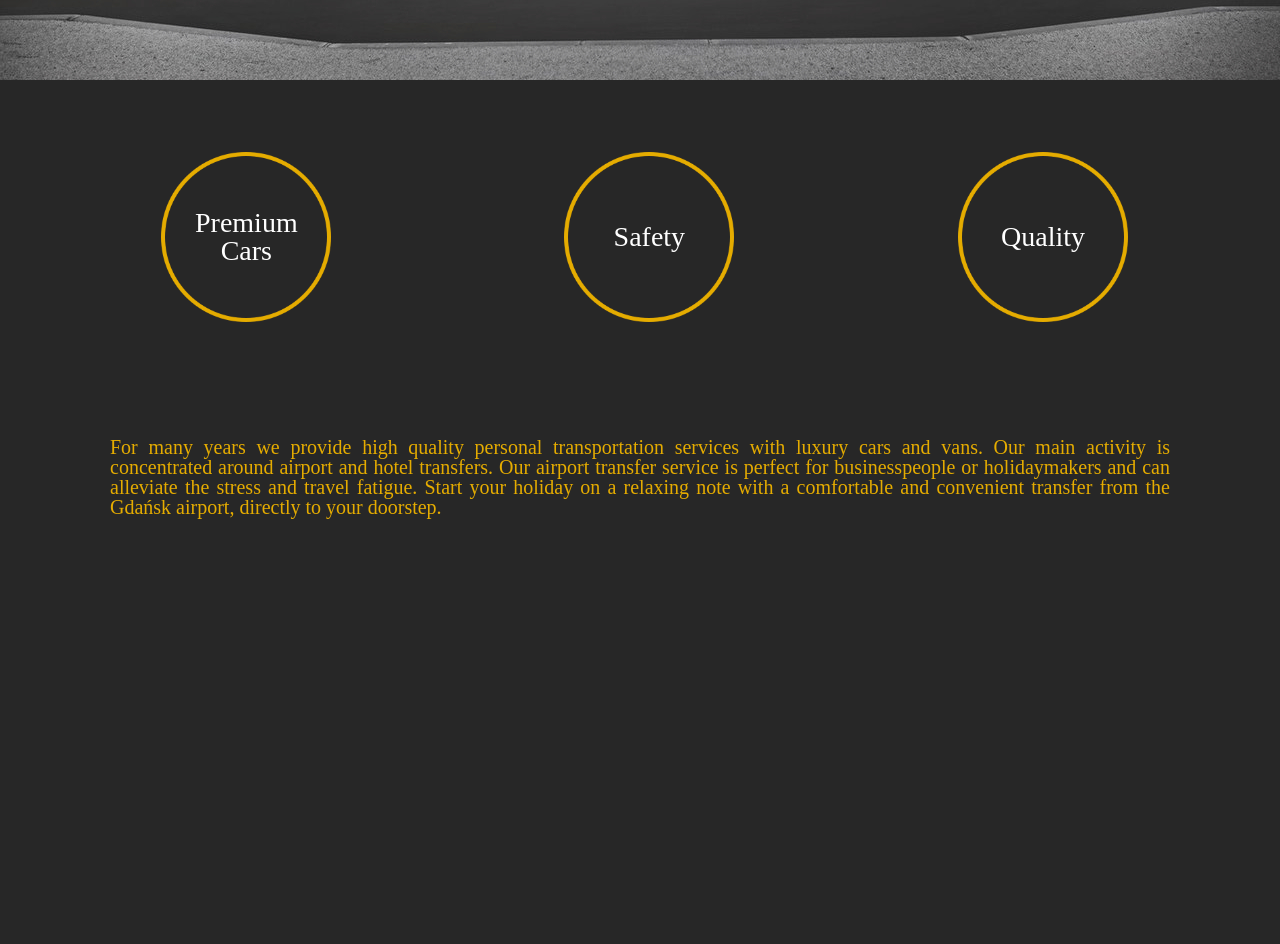
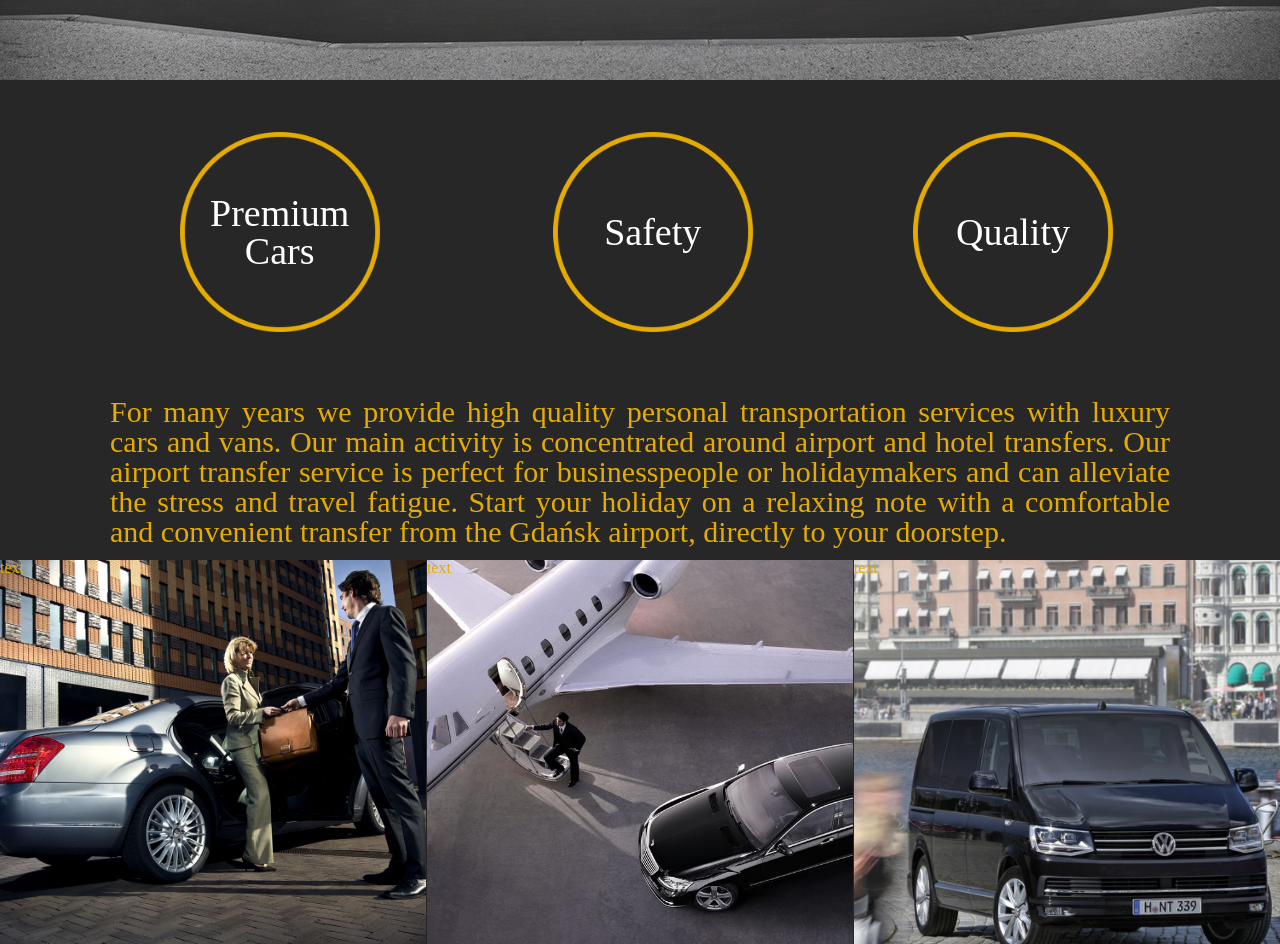
Before and after one commit to arturrymsza/driveforyou, a website: page index.html in a window 1280 px wide. Shown: the part 720-1664 px from the top of the page. Before the commit the page ends 1280 px from the top, so only its background shows below. Drawn offline with Linux system fonts and the light colour scheme.

Commit message:
Add services section

```diff
--- a/index.html
+++ b/index.html
@@ -31,7 +31,33 @@
 			<h4>For many years we provide high quality personal transportation services with luxury cars and vans. Our main activity is concentrated around airport and hotel transfers. Our airport transfer service is perfect for businesspeople or holidaymakers and can alleviate the stress and travel fatigue. Start your holiday on a relaxing note with a comfortable and convenient transfer from the Gdańsk airport, directly to your doorstep.</h4>
 		</div>
 		<div class="services" id="service">
-
+			<div class="wrapper">
+				<div class="driver">
+					<div class="picture">
+						<div class="layer">
+							<h2>text</h2>
+						</div>
+					</div>
+				</div>
+			</div>
+			<div class="wrapper">
+				<div class="airport">
+					<div class="picture">
+						<div class="layer">
+							<h2>text</h2>
+						</div>
+					</div>
+				</div>
+			</div>
+			<div class="wrapper">
+				<div class="multivan">
+					<div class="picture">
+						<div class="layer">
+							<h2>text</h2>
+						</div>
+					</div>
+				</div>
+			</div>
 		</div>
 		<div class="tours" id="tour">
 
--- a/sass/style.scss
+++ b/sass/style.scss
@@ -64,15 +64,15 @@ header {
 		flex-direction: row;
 		justify-content: space-between;
 		align-items: center;
-		font-size: 28px;
+		font-size: 38px;
 		padding: 0 40px;
 
 		h2 {
-			padding: 85px;
+			padding: 100px;
 			text-align: center;
 			background-image: url('../img/kolo.png');
 			background-position: center;
-			background-size: 170px;
+			background-size: 200px;
 			background-repeat: no-repeat;
 		}
 
@@ -80,9 +80,43 @@ header {
 
 	h4 {
 		color: $yellow;
-		font-size: 20px;
+		font-size: 30px;
 		text-align: justify;
 		padding: 0 40px;
 	}
 
 }
+
+.services {
+	width: 100vw;
+	height: 40vh;
+	display: flex;
+	flex-basis: 33.3%;
+	flex-direction: row;
+	padding: 0;
+	justify-content: space-between;
+
+	.wrapper {
+		width: 33.3%;
+		height: 30vw;
+		color: $yellow;
+		.driver {
+			background-image: url('../img/driver.jpg');
+			background-size: cover;
+			background-position: center;
+			height: 30vw;
+		}
+		.airport {
+			background-image: url('../img/airport.jpg');
+			height: 30vw;
+			background-size: cover;
+			background-position: center;
+		}
+		.multivan {
+			background-image: url('../img/multivan.jpg');
+			height: 30vw;
+			background-size: cover;
+			background-position: center;
+		}
+	}
+}
```
Also changed, not shown: css/style.css, img/airport.jpg (added), img/driver.jpg (added), img/multivan.jpg (added).
